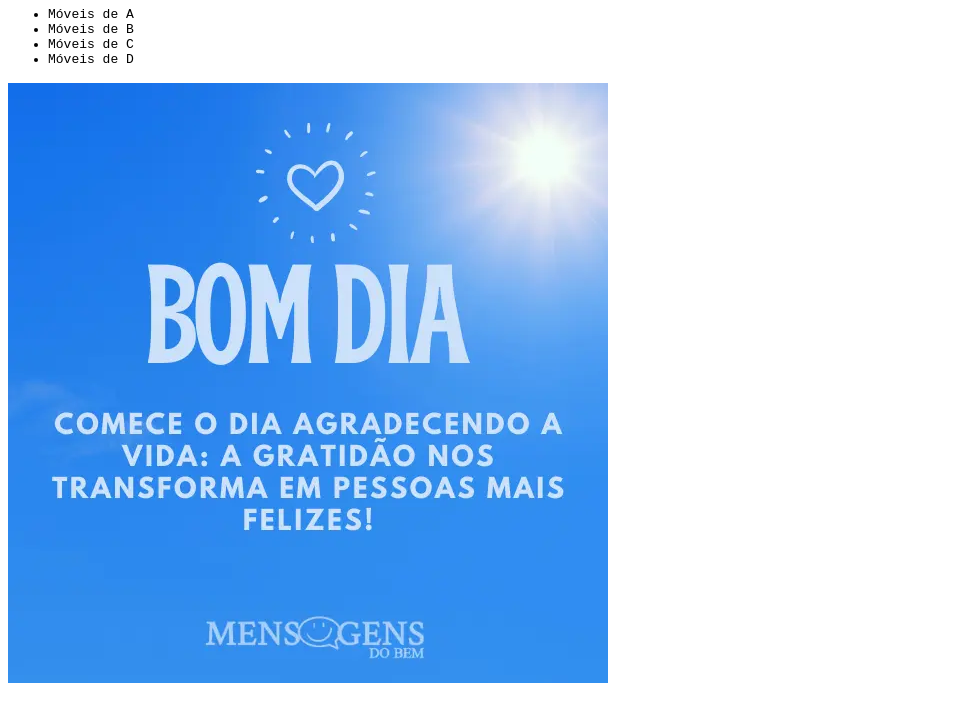
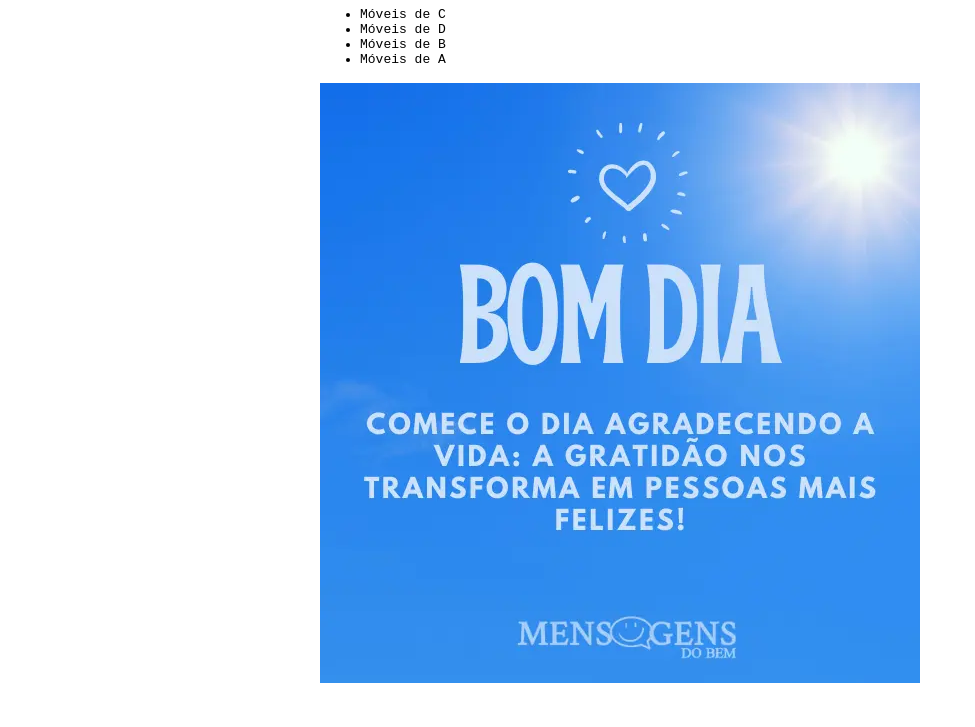
Before and after one commit to CarlosBerguemaier/Aula01GIT, a plain HTML site: page index.html in a window 1280 px wide. Shown: the part 73-800 px from the top of the page, without its empty margins (0-975 px from the left). Drawn offline with Linux system fonts and the light colour scheme.

Commit message:
Invertido as letras dos móveis e alterado 'alt' da imagem principal

```diff
--- a/estilo.css
+++ b/estilo.css
@@ -1,3 +1,7 @@
+body{
+    width: 50%;
+    margin: auto;
+}
 h1{
     font-family: sans-serif;
 }
--- a/index.html
+++ b/index.html
@@ -9,11 +9,11 @@
 <body>
     <h1>Móveis Ecológicos S. A.</h1>
     <ul>
-        <li>Móveis de A</li>
-        <li>Móveis de B</li>
         <li>Móveis de C</li>
         <li>Móveis de D</li>
+        <li>Móveis de B</li>
+        <li>Móveis de A</li>
     </ul>
-    <img src="image/comece-o-dia-agradecendo-mensagem.webp" alt="bom dia!">
+    <img src="image/comece-o-dia-agradecendo-mensagem.webp" alt="bom diaA!">
 </body>
 </html>
```
